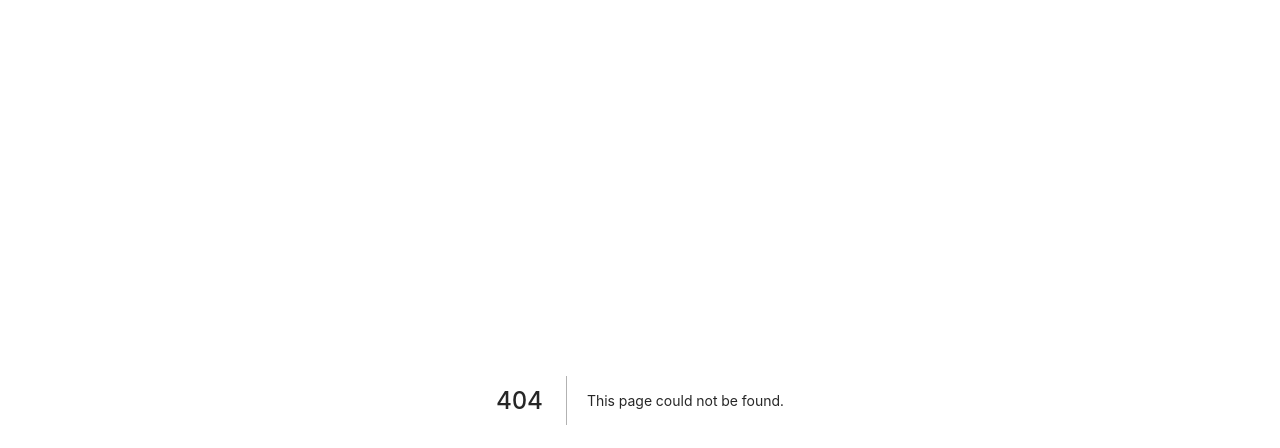
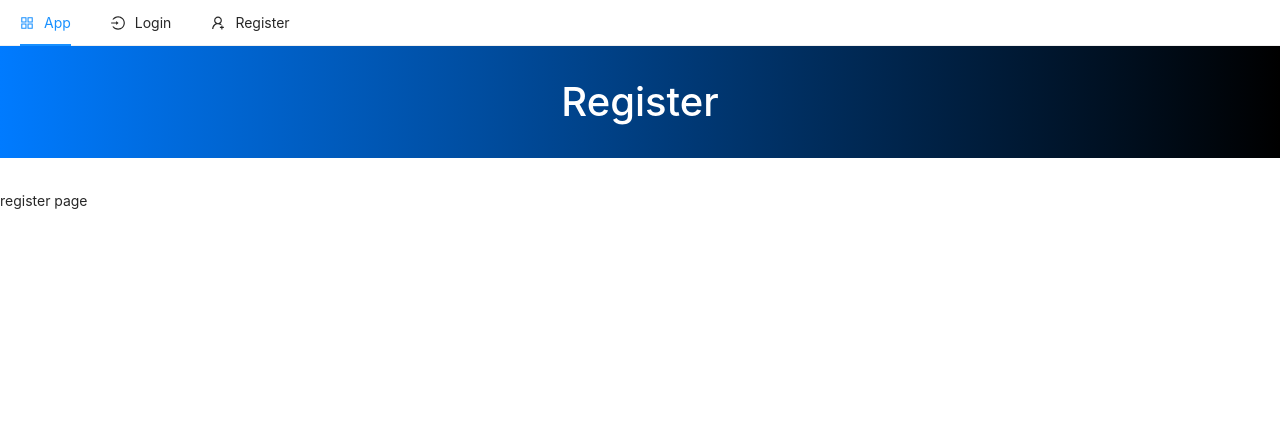
Before and after one commit to aribambang/underlord, a Next.js app in the folder client/: page /register in a window 1280 px wide. Before the commit this address had no page. Shown: the top 448 px of the page. Built offline with nearby package versions, Linux system fonts and the light colour scheme.

Commit message:
add top navigation

```diff
--- /dev/null
+++ b/client/components/TopNav.js
@@ -0,0 +1,28 @@
+import { Menu } from 'antd';
+import Link from 'next/link';
+import { AppstoreOutlined, LoginOutlined, UserAddOutlined } from '@ant-design/icons';
+
+const TopNav = () => {
+  const { Item } = Menu;
+  return (
+    <Menu mode='horizontal'>
+      <Item icon={<AppstoreOutlined />}>
+        <Link href='/'>
+          <a>App</a>
+        </Link>
+      </Item>
+      <Item icon={<LoginOutlined />}>
+        <Link href='/login'>
+          <a>Login</a>
+        </Link>
+      </Item>
+      <Item icon={<UserAddOutlined />}>
+        <Link href='/register'>
+          <a>Register</a>
+        </Link>
+      </Item>
+    </Menu>
+  );
+};
+
+export default TopNav;
--- a/client/package.json
+++ b/client/package.json
@@ -8,6 +8,7 @@
     "start": "next start"
   },
   "dependencies": {
+    "@ant-design/icons": "^4.6.2",
     "antd": "^4.16.2",
     "bootstrap": "^5.0.1",
     "next": "10.2.3",
--- a/client/pages/_app.js
+++ b/client/pages/_app.js
@@ -1,9 +1,15 @@
+import TopNav from '../components/TopNav';
 import 'bootstrap/dist/css/bootstrap.min.css';
 import 'antd/dist/antd.css';
 import '../public/css/styles.css';
 
 function MyApp({ Component, pageProps }) {
-  return <Component {...pageProps} />;
+  return (
+    <>
+      <TopNav />
+      <Component {...pageProps} />
+    </>
+  );
 }
 
 export default MyApp;
--- /dev/null
+++ b/client/pages/register.js
@@ -0,0 +1,12 @@
+import React from 'react';
+
+const register = () => {
+  return (
+    <>
+      <h1 className='jumbotron text-center bg-primary square'>Register</h1>
+      <p>register page</p>
+    </>
+  );
+};
+
+export default register;
```
Also changed, not shown: client/pages/login.js (added, +12 -0 lines), 1 other file (tests, documents, lock files or other folders).
